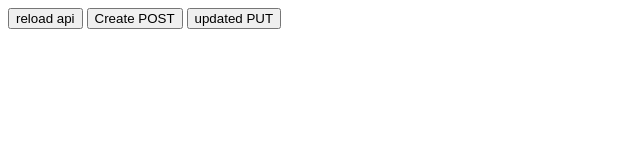
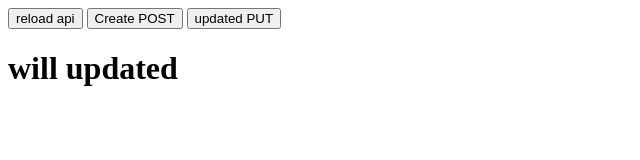
Before and after one commit to tomnyson/js-blog, a plain HTML site: page index.html in a window 1280 px wide. Shown: the whole page, without its empty margins (0-640 px from the left). Drawn offline with Linux system fonts and the light colour scheme.

Commit message:
demo deploy netlify

```diff
--- a/index.html
+++ b/index.html
@@ -6,6 +6,7 @@
     <button onclick="callAPI()">reload api</button>
     <button onclick="PostAPI()">Create POST</button>
     <button onclick="PutAPI()">updated PUT</button>
+    <h1>will updated</h1>
     <div id="list"></div>
   </body>
   <script src="./script.js"></script>
```
